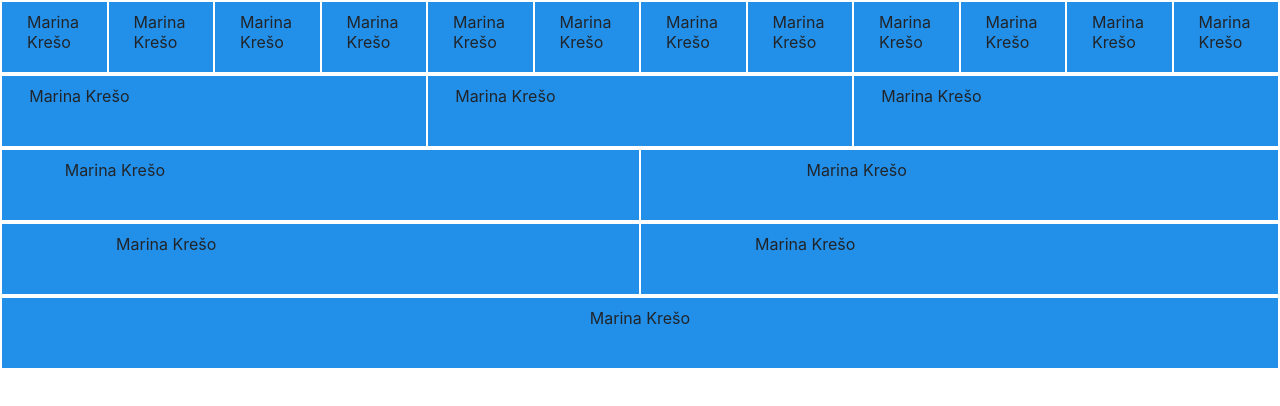
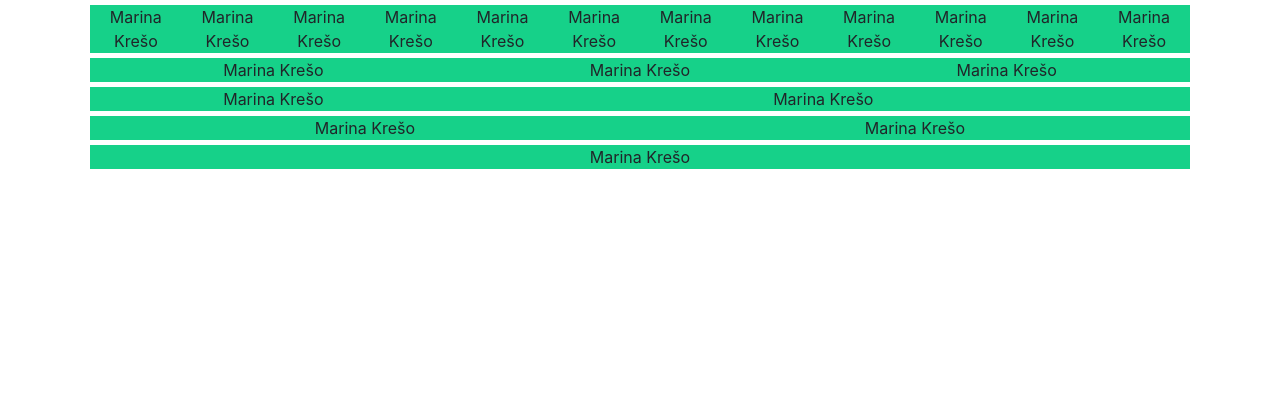
Before and after one commit to mkreso27/bootstrap.grid, a plain HTML site: page index.html in a window 1280 px wide. Drawn offline with nearby package versions, Linux system fonts and the light colour scheme.

Commit message:
Update index.html

```diff
--- a/index.html
+++ b/index.html
@@ -1,111 +1,109 @@
-<html>
+<!DOCTYPE html>
+<html lang="en">
 <head>
-    <link rel="stylesheet" href="https://stackpath.bootstrapcdn.com/bootstrap/4.5.2/css/bootstrap.min.css">
-    <link rel="stylesheet" href="style.css">
     <meta charset="UTF-8">
     <meta name="viewport" content="width=device-width, initial-scale=1.0">
-    <title>Bootstrap.grid</title>
+    <link rel="stylesheet" href="https://stackpath.bootstrapcdn.com/bootstrap/4.3.1/css/bootstrap.min.css" integrity="sha384-ggOyR0iXCbMQv3Xipma34MD+dH/1fQ784/j6cY/iJTQUOhcWr7x9JvoRxT2MZw1T" crossorigin="anonymous">
+    <title>Document</title>
 </head>
 <body>
-    <table class="table1">
-        <tr>
+    <style>
+
+
+
+         .row{
+           margin: 5px;
+         }
+        .amel{
+
+        }
+
+
+        .col-1{
+            background-color: rgb(22, 209, 137);
+            text-align: center;
+
+
+
+
+
+        }
+        .col-6{
+            background-color: rgb(22, 209, 137);
+            text-align: center;
+
+
+        }
+        .col-12{
+            background-color: rgb(22, 209, 137);
+            text-align: center;
+
+
+        }
+        .col-md-8{
+            background-color: rgb(22, 209, 137);
+            text-align: center;
+
+        }
+
+
+
+    </style>
     <div class="container">
+
         <div class="row">
-         <td> <div class="col-sm-1 height">
-            Marina Krešo
-          </div> </td>
-          <td> <div class="col-sm-1 height">
-            Marina Krešo
-          </div> </td>
-          <td> <div class="col-sm-1 height">
-            Marina Krešo
-          </div> </td>
-          <td> <div class="col-sm-1 height">
-            Marina Krešo
-          </div> </td>
-          <td> <div class="col-sm-1 height">
-            Marina Krešo
-          </div> </td>
-          <td> <div class="col-sm-1 height">
-            Marina Krešo
-          </div> </td>
-          <td> <div class="col-sm-1 height">
-            Marina Krešo
-          </div> </td>
-          <td> <div class="col-sm-1 height">
-            Marina Krešo
-          </div> </td>
-          <td> <div class="col-sm-1 height">
-            Marina Krešo
-          </div> </td>
-          <td> <div class="col-sm-1 height">
-            Marina Krešo
-          </div> </td>
-          <td> <div class="col-sm-1 height">
-            Marina Krešo
-          </div> </td>
-          <td> <div class="col-sm-1 height">
-            Marina Krešo
-          </div> </td>
+            <div class="col-1 marina">Marina Krešo</div>
+            <div class="col-1 marina">Marina Krešo</div>
+            <div class="col-1 marina">Marina Krešo</div>
+            <div class="col-1 marina">Marina Krešo</div>
+            <div class="col-1 marina">Marina Krešo</div>
+            <div class="col-1 marina">Marina Krešo</div>
+            <div class="col-1 marina">Marina Krešo</div>
+            <div class="col-1 marina">Marina Krešo</div>
+            <div class="col-1 marina">Marina Krešo</div>
+            <div class="col-1 marina">Marina Krešo</div>
+            <div class="col-1 marina">Marina Krešo</div>
+            <div class="col-1 ">Marina Krešo</div>
+
+          </div>
+
+
+
+        <div class="row">
+            <div class="col-6 col-md-4">Marina Krešo</div>
+            <div class="col-6 col-md-4">Marina Krešo</div>
+            <div class="col-6 col-md-4">Marina Krešo</div>
+          </div>
+
+
+
+
+        <div class="row">
+          <div class="col-6 col-md-4">Marina Krešo</div>
+          <div class="col-md-8">Marina Krešo</div>
+        </div>
+
+
+
+
+
+        <div class="row">
+          <div class="col-6">Marina Krešo</div>
+          <div class="col-6">Marina Krešo</div>
+        </div>
+
+
+
+
+        <div class="row">
+            <div class="col-12">Marina Krešo</div>
+            </div>
         </div>
       </div>
-    </tr>
-    </table>
-    <table class="table1">
-        <tr>
-    <div class="container">
-        <div class="row">
-         <td> <div class="col-sm-4 height">
-          Marina Krešo
-          </div> </td>
-          <td> <div class="col-sm-4 height">
-            Marina Krešo
-          </div> </td>
-          <td> <div class="col-sm-4 height">
-            Marina Krešo
-          </div> </td>
-        </div>
-      </div>
-    </tr>
-    </table>
-    <table class="table1">
-        <tr>
-    <div class="container">
-        <div class="row">
-         <td> <div class="col-sm-4 height">
-          Marina Krešo
-          </div> </td>
-          <td> <div class="col-sm-8 height">
-            Marina Krešo
-          </div> </td>
-        </div>
-      </div>
-    </tr>
-    </table>
-    <table class="table1">
-        <tr>
-    <div class="container">
-        <div class="row">
-         <td> <div class="col-sm-6 height">
-          Marina Krešo
-          </div> </td>
-          <td> <div class="col-sm-6 height">
-            Marina Krešo
-          </div> </td>
-        </div>
-      </div>
-    </tr>
-    </table>
-    <table class="table1">
-        <tr>
-  <div class="container">
-      <div class="row">
-        <td> <div class="col-sm-12 height">
-          Marina Krešo
-        </div> </td>
-      </div>
-    </div>
-    </tr>
-    </table>
+
+
+
+
+
 </body>
 </html>
```
